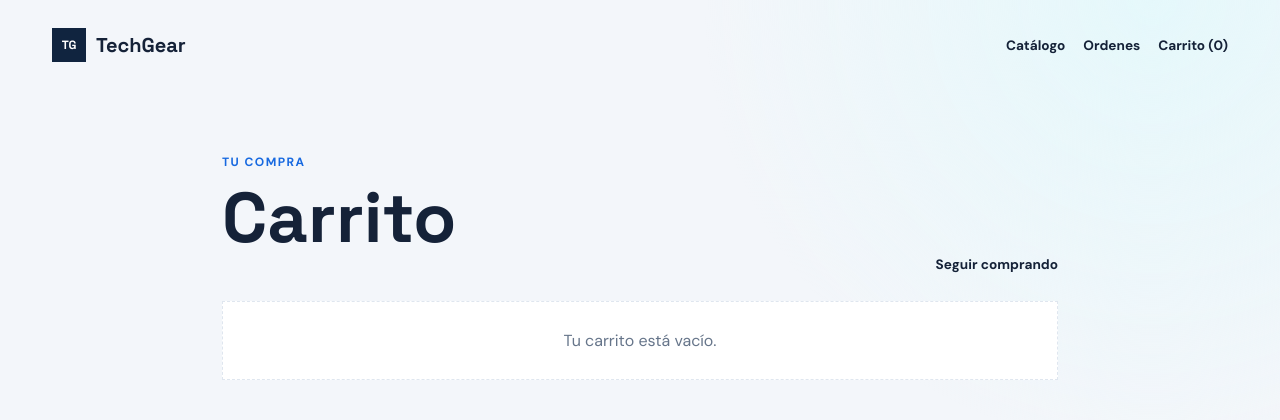
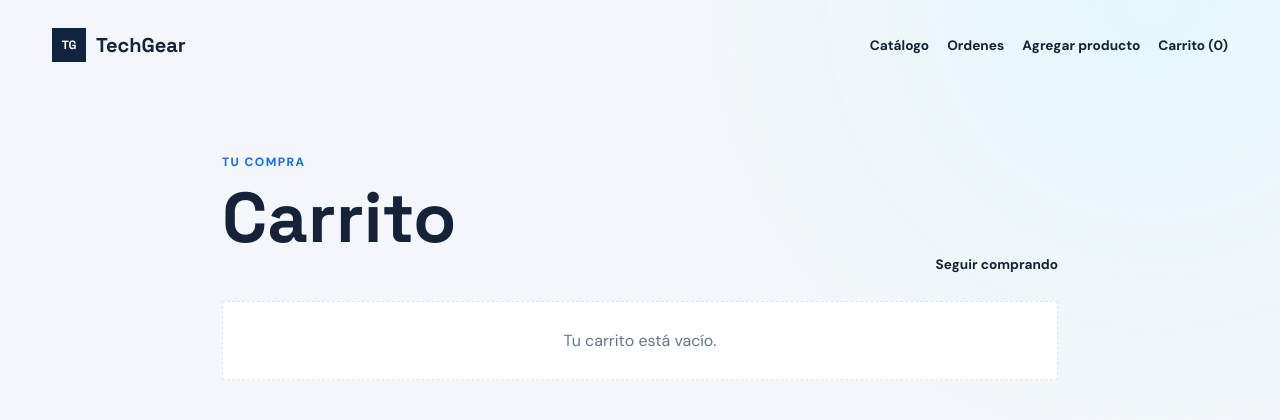
Before and after one commit to Memcy-10/Taller-TechGear---Sistema-H-brido-de-Cat-logo-y-Pedidos, a Django app: page /carrito/ in a window 1280 px wide. Shown: the top 420 px of the page. Run offline with Django 5.2, Linux system fonts and the light colour scheme.

Commit message:
Hotfix funcion de productos dejo de funcionar por borrar linea indevida arreglado

```diff
--- a/techgear_web/config/urls.py
+++ b/techgear_web/config/urls.py
@@ -14,12 +14,11 @@ Including another URLconf
     1. Import the include() function: from django.urls import include, path
     2. Add a URL to urlpatterns:  path('blog/', include('blog.urls'))
 """
-from django.contrib import admin
 from django.urls import path
 
 from .views import (actualizar_carrito, agregar_al_carrito, carrito, catalogo, crear_orden,
-                    editar_orden, eliminar_orden, ordenes, pagar_carrito,
-                    quitar_del_carrito)
+                    crear_producto, editar_orden, eliminar_orden, ordenes,
+                    pagar_carrito, quitar_del_carrito)
 
 urlpatterns = [
     path('', catalogo, name='catalogo'),
@@ -28,9 +27,9 @@ urlpatterns = [
     path('carrito/actualizar/<str:producto_id>/', actualizar_carrito, name='actualizar_carrito'),
     path('carrito/quitar/<str:producto_id>/', quitar_del_carrito, name='quitar_del_carrito'),
     path('carrito/pagar/', pagar_carrito, name='pagar_carrito'),
+    path('productos/nuevo/', crear_producto, name='crear_producto'),
     path('ordenes/', ordenes, name='ordenes'),
     path('ordenes/nueva/', crear_orden, name='crear_orden'),
     path('ordenes/<str:orden_id>/editar/', editar_orden, name='editar_orden'),
     path('ordenes/<str:orden_id>/eliminar/', eliminar_orden, name='eliminar_orden'),
-    path('admin/', admin.site.urls),
 ]
--- a/techgear_web/config/views.py
+++ b/techgear_web/config/views.py
@@ -175,6 +175,29 @@ def pagar_carrito(request):
     return redirect("crear_orden")
 
 
+def crear_producto(request):
+    form = ProductForm(request.POST or None)
+    if request.method == "POST":
+        form = ProductForm(request.POST, request.FILES)
+    if request.method == "POST" and form.is_valid():
+        payload = {**form.cleaned_data, "precio": float(form.cleaned_data["precio"]) }
+        image = form.cleaned_data.get("imagen")
+        if image:
+            encoded_image = base64.b64encode(image.read()).decode("ascii")
+            payload["imagen"] = f"data:{image.content_type};base64,{encoded_image}"
+        else:
+            payload["imagen"] = None
+        try:
+            response = api_request("POST", "/productos", request, json=payload)
+        except httpx.HTTPError:
+            form.add_error(None, "No fue posible conectar con la API de productos.")
+        else:
+            if response.is_success:
+                return redirect("catalogo")
+            form.add_error(None, response.json().get("detail") or "No fue posible guardar el producto.")
+    return render(request, "form.html", {"form": form, "title": "Nuevo producto", "submit": "Guardar producto"})
+
+
 def crear_orden(request):
     items, total = obtener_items_carrito(request)
     if not items:
--- a/techgear_web/templates/base.html
+++ b/techgear_web/templates/base.html
@@ -16,6 +16,7 @@
             <nav class="site-nav" aria-label="Navegación principal">
                 <a href="{% url 'catalogo' %}">Catálogo</a>
                 <a href="{% url 'ordenes' %}">Ordenes</a>
+                <a href="{% url 'crear_producto' %}">Agregar producto</a>
                 {% if request.resolver_match.url_name == 'catalogo' %}
                     <button type="button" class="nav-cart" id="cart-toggle">Carrito <span>{{ cart_count|default:0 }}</span></button>
                 {% else %}
```
